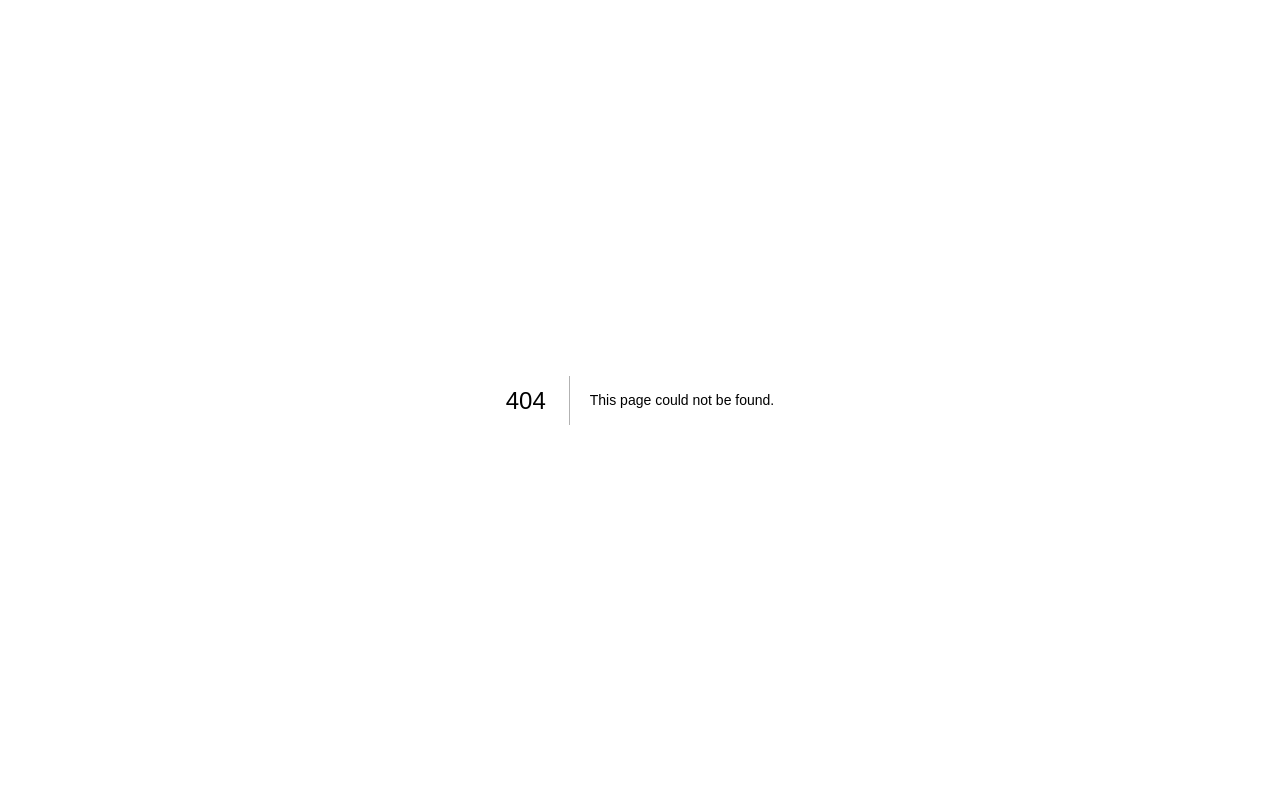
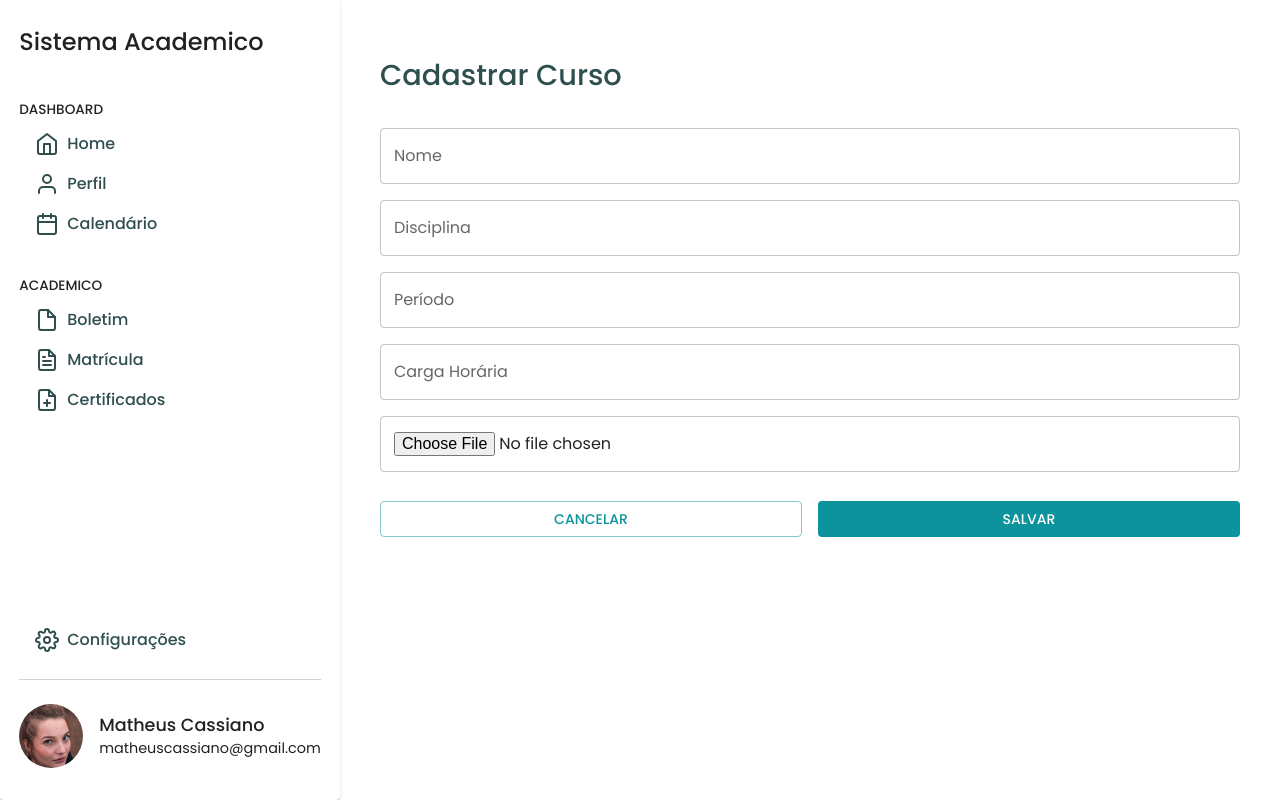
Before and after one commit to matheuscassiano/siaca-front, a Next.js app: page /cursos/cadastro in a window 1280 px wide. Before the commit this address had no page. Built offline with nearby package versions, Linux system fonts and the light colour scheme.

Commit message:
feat(course): add register page

```diff
--- /dev/null
+++ b/pages/cursos/cadastro.tsx
@@ -0,0 +1,34 @@
+import SideMenu from "@/components/SideMenu";
+import { HeaderTitle } from "@/styles/HeaderTitle";
+import LargeButton from "@/styles/LargeButton";
+import { PageContainer, PageContent } from "@/styles/Page";
+import { TextField } from "@mui/material";
+import Head from "next/head";
+import { CourseButtonContainer, CourseFormContainer } from "./styles";
+
+export default function CoursePage() {
+  return (
+    <>
+      <Head>
+        <title>Cursos</title>
+      </Head>
+      <PageContainer>
+        <SideMenu />
+        <PageContent>
+          <HeaderTitle>Cadastrar Curso</HeaderTitle>
+          <CourseFormContainer>
+            <TextField label="Nome" />
+            <TextField label="Disciplina" />
+            <TextField label="Período" />
+            <TextField label="Carga Horária" />
+            <TextField type="file" />
+          </CourseFormContainer>
+          <CourseButtonContainer>
+            <LargeButton variant="outlined">Cancelar</LargeButton>
+            <LargeButton variant="contained">Salvar</LargeButton>
+          </CourseButtonContainer>
+        </PageContent>
+      </PageContainer>
+    </>
+  );
+}
```
